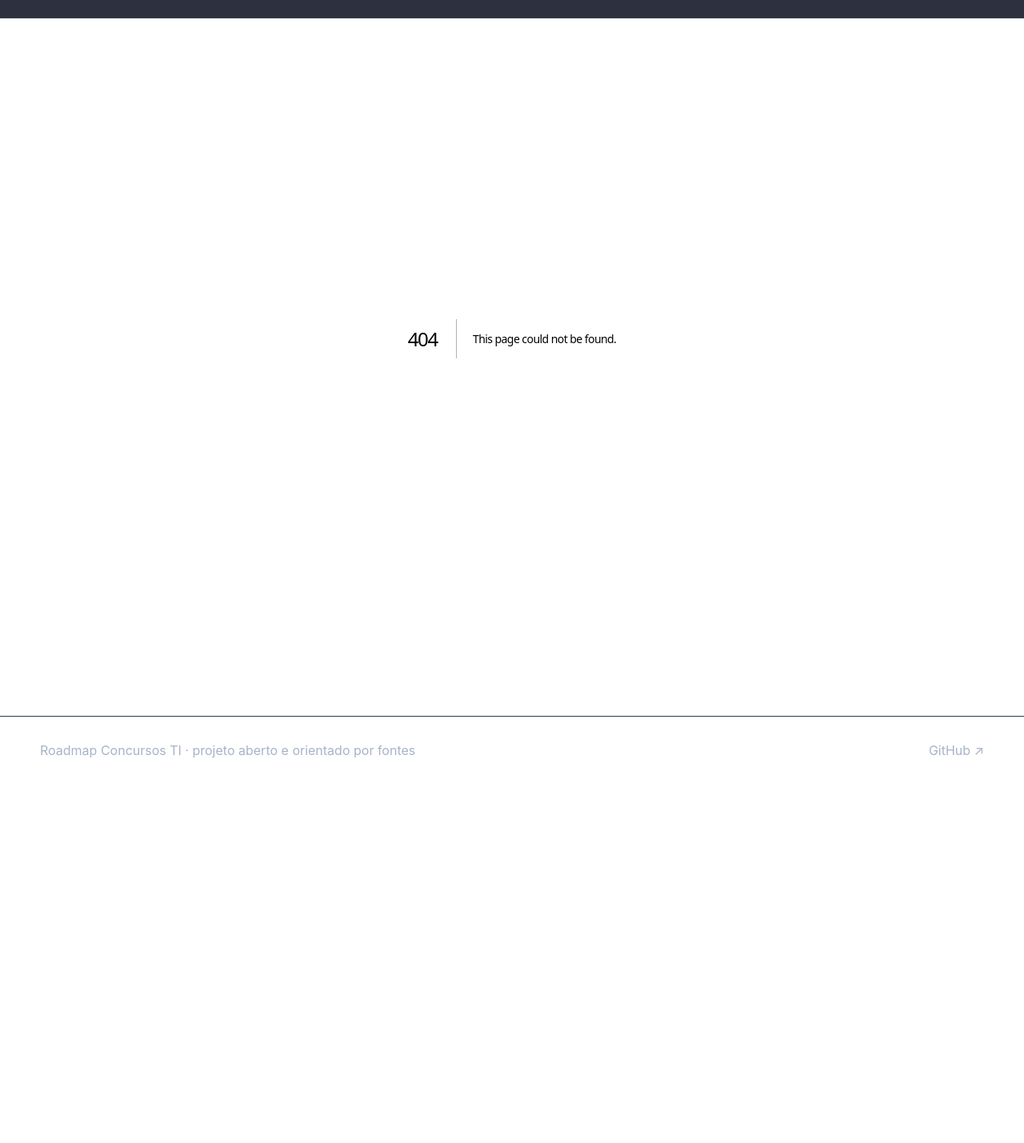
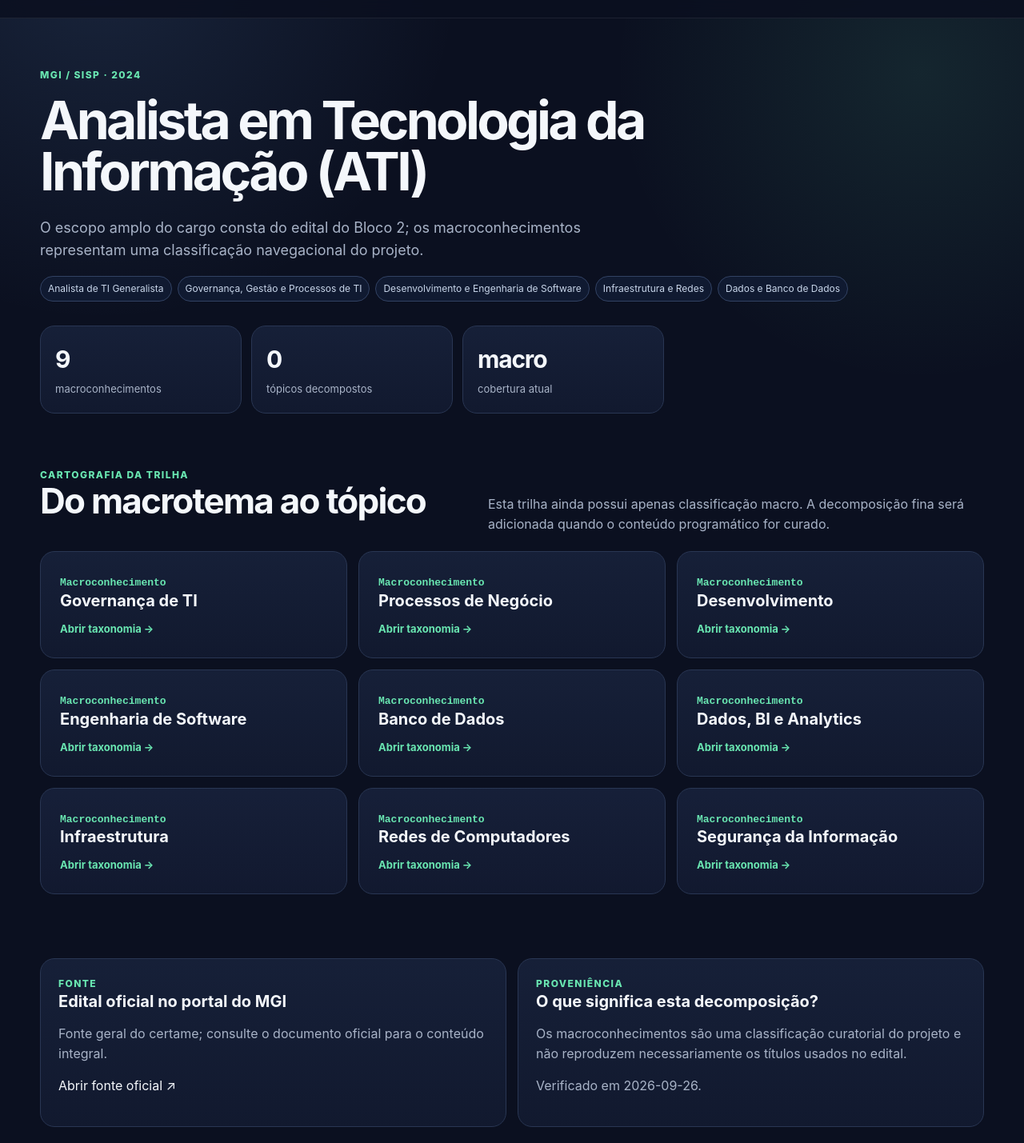
Before and after one commit to cvaraujo11/roadmap-concursos-ti, a Next.js app: page /trilhas/cpnu-2024-ati in a window 1280 px wide. Before the commit this address had no page. Shown: the part 46-1475 px from the top of the page at 80% size. Before the commit the page ends 1026 px from the top, so only its background shows below. Built offline with nearby package versions, Linux system fonts and the light colour scheme.

Commit message:
feat(routes): add detailed trail cartography pages

```diff
--- /dev/null
+++ b/src/app/trilhas/[id]/page.tsx
@@ -0,0 +1,97 @@
+import Link from "next/link";
+import { notFound } from "next/navigation";
+import { allTracks, areaName, knowledgeName } from "@/data/catalog";
+import { coverageForTrack, extractionForTrack, topicsByKnowledge, topicsForTrack } from "@/data/granular";
+
+export function generateStaticParams() {
+  return allTracks.map((track) => ({ id: track.id }));
+}
+
+export default async function TrackPage({ params }: { params: Promise<{ id: string }> }) {
+  const { id } = await params;
+  const track = allTracks.find((item) => item.id === id);
+  if (!track) notFound();
+
+  const topicSlugs = topicsForTrack(track);
+  const grouped = topicsByKnowledge(topicSlugs);
+  const extraction = extractionForTrack(track.id);
+  const isGranular = coverageForTrack(track) === "topicos";
+
+  return (
+    <>
+      <section className="page-head">
+        <div className="container">
+          <div className="eyebrow">{track.contest.institution} · {track.contest.year}</div>
+          <h1>{track.name}</h1>
+          <p>{track.evidenceNote}</p>
+          <div className="chips">
+            {track.areas.map((slug) => <Link className="chip" key={slug} href={`/areas/${slug}`}>{areaName(slug)}</Link>)}
+          </div>
+          <div className="stats compact-stats">
+            <div className="stat"><strong>{track.knowledge.length}</strong><span>macroconhecimentos</span></div>
+            <div className="stat"><strong>{topicSlugs.length}</strong><span>tópicos decompostos</span></div>
+            <div className="stat"><strong>{isGranular ? "fina" : "macro"}</strong><span>cobertura atual</span></div>
+          </div>
+        </div>
+      </section>
+
+      <section className="section">
+        <div className="container">
+          <div className="section-heading">
+            <div><div className="eyebrow">Cartografia da trilha</div><h2>Do macrotema ao tópico</h2></div>
+            <p>{isGranular ? "Os tópicos abaixo foram normalizados a partir do conteúdo programático para permitir comparação entre editais." : "Esta trilha ainda possui apenas classificação macro. A decomposição fina será adicionada quando o conteúdo programático for curado."}</p>
+          </div>
+
+          {isGranular ? (
+            <div className="knowledge-tree">
+              {[...grouped.entries()].map(([knowledgeSlug, topicItems]) => (
+                <article className="knowledge-branch" key={knowledgeSlug}>
+                  <div className="branch-head">
+                    <Link href={`/conhecimentos/${knowledgeSlug}`}><h3>{knowledgeName(knowledgeSlug)}</h3></Link>
+                    <span>{topicItems.length} tópico{topicItems.length === 1 ? "" : "s"}</span>
+                  </div>
+                  <div className="chips">
+                    {topicItems.map((topic) => <span className="chip" key={topic.slug}>{topic.name}</span>)}
+                  </div>
+                </article>
+              ))}
+            </div>
+          ) : (
+            <div className="link-grid">
+              {track.knowledge.map((slug) => (
+                <Link className="route-card" href={`/conhecimentos/${slug}`} key={slug}>
+                  <span className="number">Macroconhecimento</span>
+                  <h3>{knowledgeName(slug)}</h3>
+                  <span className="card-link">Abrir taxonomia →</span>
+                </Link>
+              ))}
+            </div>
+          )}
+        </div>
+      </section>
+
+      <section className="section">
+        <div className="container">
+          <div className="method-grid">
+            <article className="method-card">
+              <div className="eyebrow">Fonte</div>
+              <h3>{extraction?.sourceLabel ?? track.contest.sourceLabel}</h3>
+              <p>{extraction?.sourceLocation ?? "Fonte geral do certame; consulte o documento oficial para o conteúdo integral."}</p>
+              <a className="card-link" href={extraction?.sourceUrl ?? track.contest.sourceUrl} target="_blank" rel="noreferrer">Abrir fonte oficial ↗</a>
+            </article>
+            <article className="method-card">
+              <div className="eyebrow">Proveniência</div>
+              <h3>O que significa esta decomposição?</h3>
+              <p>{extraction?.note ?? "Os macroconhecimentos são uma classificação curatorial do projeto e não reproduzem necessariamente os títulos usados no edital."}</p>
+              <p className="muted">Verificado em {extraction?.verifiedAt ?? track.contest.verifiedAt}.</p>
+            </article>
+          </div>
+          <div className="actions" style={{ marginTop: 22 }}>
+            <Link className="button primary" href="/comparar">Comparar com outra trilha</Link>
+            <Link className="button" href="/mapa">Voltar ao mapa</Link>
+          </div>
+        </div>
+      </section>
+    </>
+  );
+}
```
